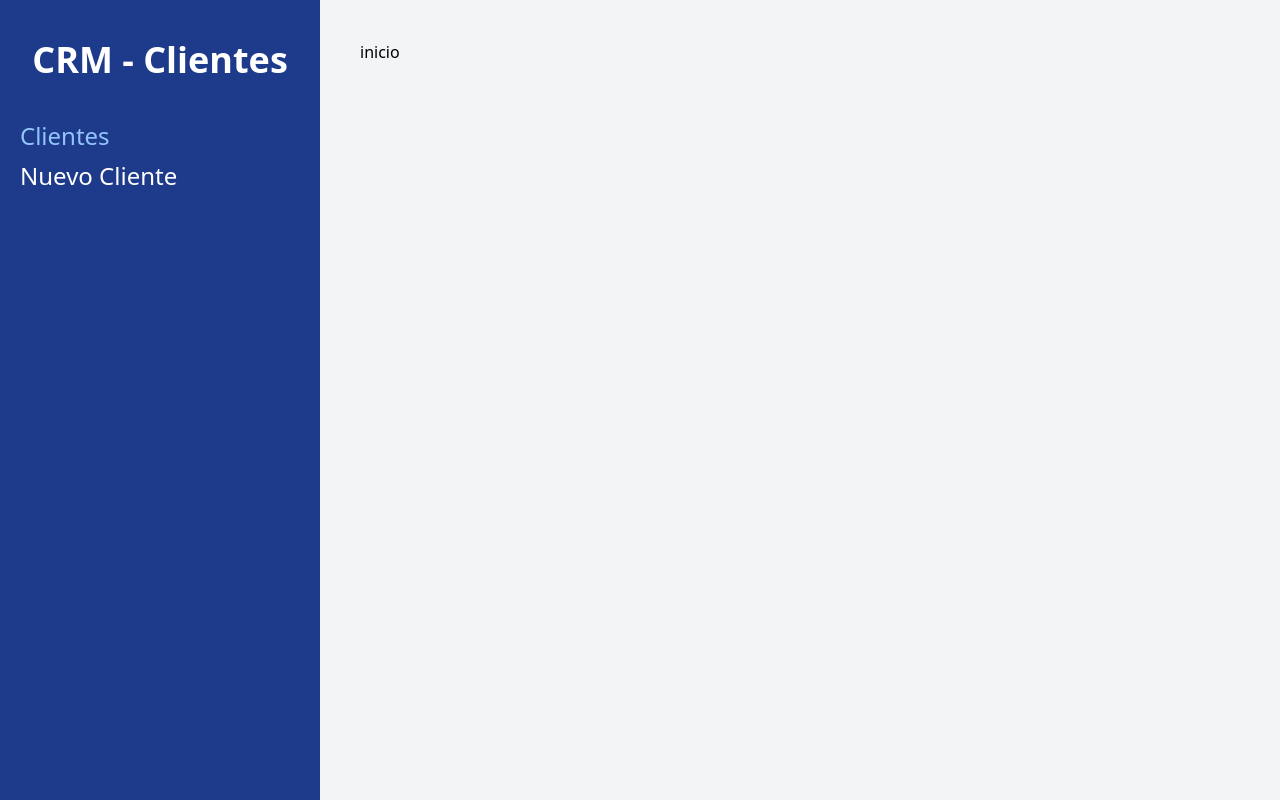
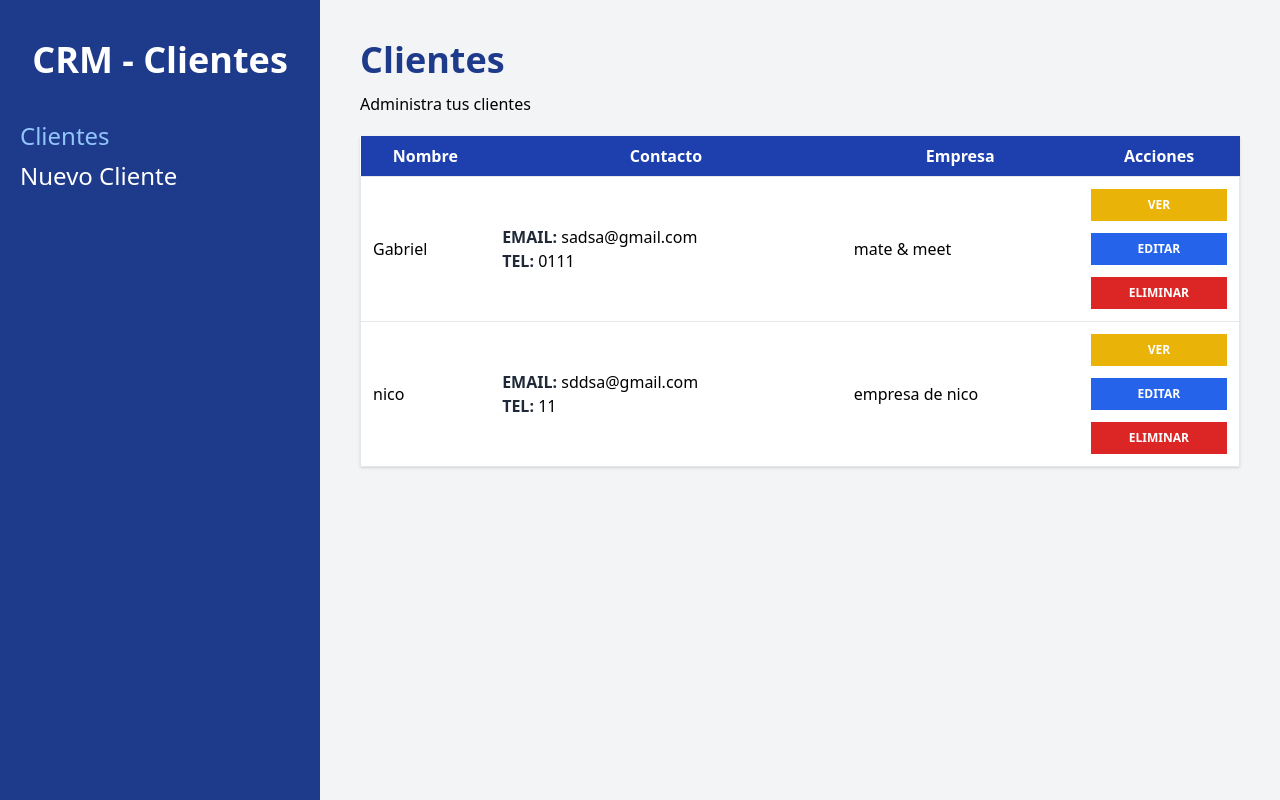
Before and after one commit to GabrielZoya/CRM-REACT, a React (Vite) app: page /clientes in a window 1280 px wide. Built offline with nearby package versions, Linux system fonts and the light colour scheme; data requests are answered from the project's data file.

Commit message:
componente de cliente

```diff
--- /dev/null
+++ b/db.json
@@ -0,0 +1,20 @@
+{
+  "clientes": [
+    {
+      "nombre": "Gabriel",
+      "empresa": "mate & meet",
+      "email": "sadsa@gmail.com",
+      "telefono": "0111",
+      "notas": "ninguna",
+      "id": 1
+    },
+    {
+      "nombre": "nico",
+      "empresa": "empresa de nico",
+      "email": "sddsa@gmail.com",
+      "telefono": "11",
+      "notas": "nuinguna",
+      "id": 2
+    }
+  ]
+}
--- /dev/null
+++ b/src/components/Cliente.jsx
@@ -0,0 +1,43 @@
+import React from "react";
+
+const Cliente = ({ cliente }) => {
+  const { nombre, empresa, email, telefono, notas, id } = cliente;
+  return (
+    <tr className="border">
+      <td className="p-3">{nombre}</td>
+      <td className="p-3">
+        <p>
+          <span className="text-gray-800 uppercase font-bold">Email: </span>
+          {email}
+        </p>
+        <p>
+          <span className="text-gray-800 uppercase font-bold">Tel: </span>
+          {telefono}
+        </p>
+      </td>
+      <td className="p-3">{empresa}</td>
+      <td className="p-3">
+        <button
+          type="button"
+          className="bg-yellow-500 hover:bg-yellow-600 block w-full text-white p-2 uppercase font-bold text-xs "
+        >
+          Ver
+        </button>
+        <button
+          type="button"
+          className="bg-blue-600 hover:bg-blue-700 block w-full text-white p-2 uppercase font-bold text-xs mt-3"
+        >
+          Editar
+        </button>
+        <button
+          type="button"
+          className="bg-red-600 hover:bg-red-700 block w-full text-white p-2 uppercase font-bold text-xs mt-3"
+        >
+          Eliminar
+        </button>
+      </td>
+    </tr>
+  );
+};
+
+export default Cliente;
--- a/src/components/Formulario.jsx
+++ b/src/components/Formulario.jsx
@@ -1,9 +1,12 @@
 import React from "react";
 import { Formik, Form, Field } from "formik";
+import { useNavigate } from "react-router-dom";
 import * as Yup from "yup";
 import Alerta from "./Alerta";
 
 const Formulario = () => {
+  const navigate = useNavigate();
+
   const nuevoClienteSchema = Yup.object().shape({
     nombre: Yup.string()
       .min(3, "El Nombre es muy corto")
@@ -19,7 +22,25 @@
       .typeError("El número no es válido"),
   });
 
-  const handleSubmit = (values) => {};
+  const handleSubmit = async (values) => {
+    try {
+      const url = "http://localhost:4000/clientes";
+
+      const respuesta = await fetch(url, {
+        method: "POST",
+        body: JSON.stringify(values),
+        headers: {
+          "Content-Type": "application/json",
+        },
+      });
+
+      const resultado = await respuesta.json();
+      console.log(resultado);
+      navigate("/Clientes");
+    } catch (error) {
+      console.log(error);
+    }
+  };
 
   return (
     <div className="bg-white mt-10 px-5 py-10 rounded-md shadow-md md:w-3/4 mx-auto">
@@ -34,8 +55,9 @@
           telefono: "",
           notas: "",
         }}
-        onSubmit={(values) => {
-          handleSubmit(values);
+        onSubmit={async (values, { resetForm }) => {
+          await handleSubmit(values);
+          resetForm();
         }}
         validationSchema={nuevoClienteSchema}
       >
--- a/src/pages/Inicio.jsx
+++ b/src/pages/Inicio.jsx
@@ -1,10 +1,44 @@
-import React from "react";
+import { useState, useEffect } from "react";
+import Cliente from "../components/Cliente";
 
 const Inicio = () => {
+  const [clientes, setClientes] = useState([]);
+
+  useEffect(() => {
+    const obtenerClientesApi = async () => {
+      try {
+        const url = "http://localhost:4000/clientes";
+        const respuesta = await fetch(url);
+        const resultado = await respuesta.json();
+
+        setClientes(resultado);
+      } catch (error) {}
+    };
+    obtenerClientesApi();
+  }, []);
+
   return (
-    <div>
-      <h1>inicio</h1>
-    </div>
+    <>
+      <h1 className="font-black text-4xl text-blue-900">Clientes</h1>
+      <p className="mt-3">Administra tus clientes</p>
+
+      <table className="w-full mt-5 table-auto shadow bg-white">
+        <thead className="bg-blue-800 text-white">
+          <tr>
+            <th className="p-2">Nombre</th>
+            <th className="p-2">Contacto</th>
+            <th className="p-2">Empresa</th>
+            <th className="p-2">Acciones</th>
+          </tr>
+        </thead>
+
+        <tbody>
+          {clientes.map((cliente) => (
+            <Cliente key={cliente.id} cliente={cliente} />
+          ))}
+        </tbody>
+      </table>
+    </>
   );
 };
 
```
